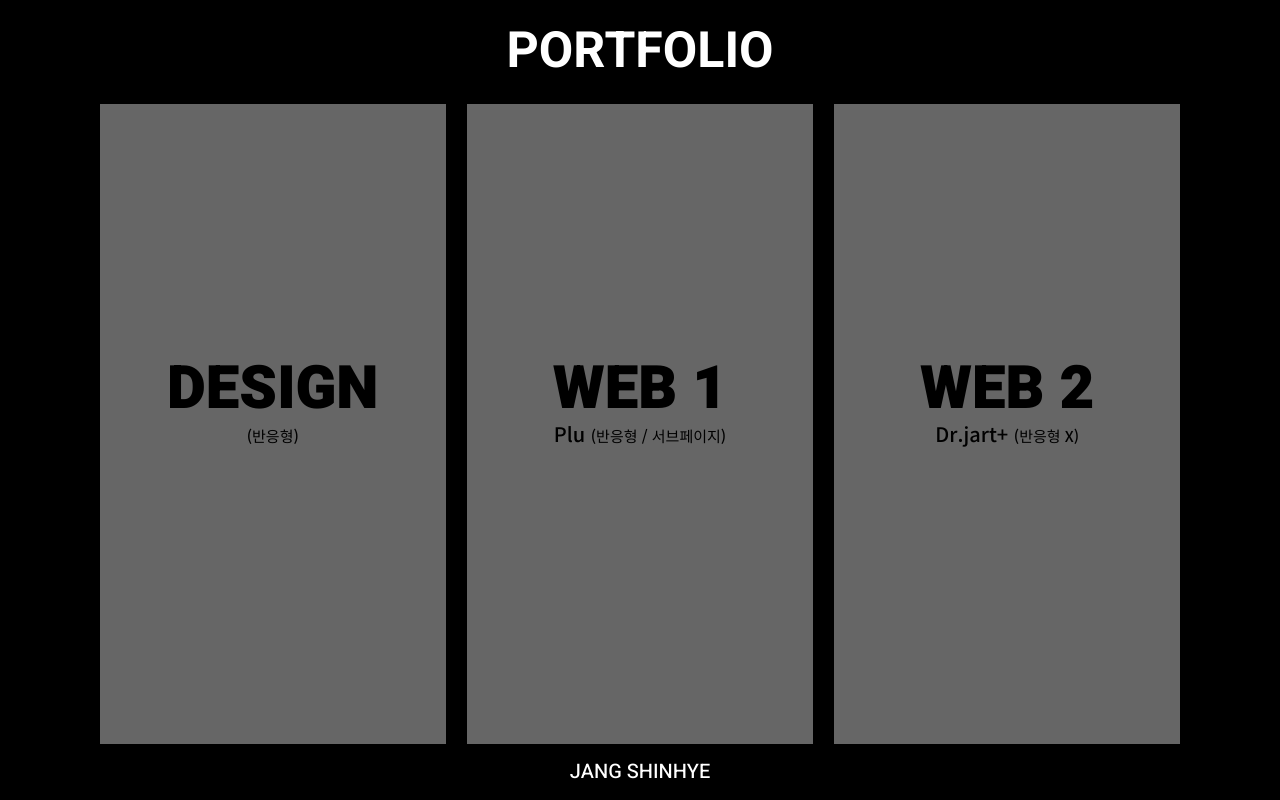
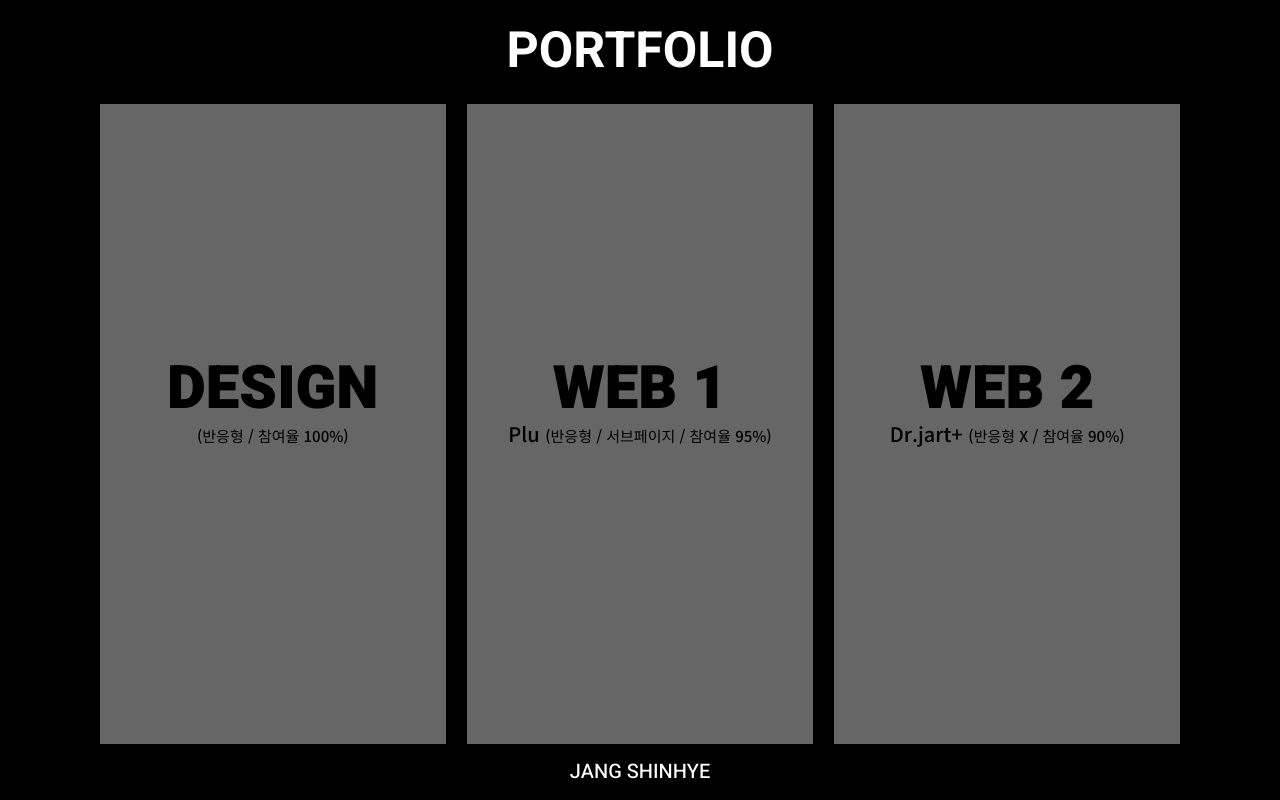
Before and after one commit to tis93/sine-port, a plain HTML site: page index.html in a window 1280 px wide. Drawn offline with Linux system fonts and the light colour scheme.

Commit message:
Update index.html

```diff
--- a/index.html
+++ b/index.html
@@ -17,7 +17,7 @@
             <a href="Design/index-d.html" class="tab-box">
                 <div class="text-box">
                     <h2>DESIGN
-                        <p><span>(반응형)</span></p>
+                        <p><span>(반응형 / 참여율 100%)</span></p>
                     </h2>
                     <div class="view-btn">
                         <p>view more</p>
@@ -28,7 +28,7 @@
             <a href="Plu/plu.html" class="tab-box">
                 <div class="text-box">
                     <h2>WEB 1
-                        <p>Plu <span>(반응형 / 서브페이지)</span></p>
+                        <p>Plu <span>(반응형 / 서브페이지 / 참여율 95%)</span></p>
                     </h2>
                     <div class="view-btn">
                         <p>view more</p>
@@ -39,7 +39,7 @@
             <a href="Dr.Jart/Dr.Jart.html" class="tab-box">
                 <div class="text-box">
                     <h2>WEB 2
-                        <p>Dr.jart+ <span>(반응형 X)</span></p>
+                        <p>Dr.jart+ <span>(반응형 X / 참여율 90%)</span></p>
                     </h2>
                     <div class="view-btn">
                         <p>view more</p>
```
